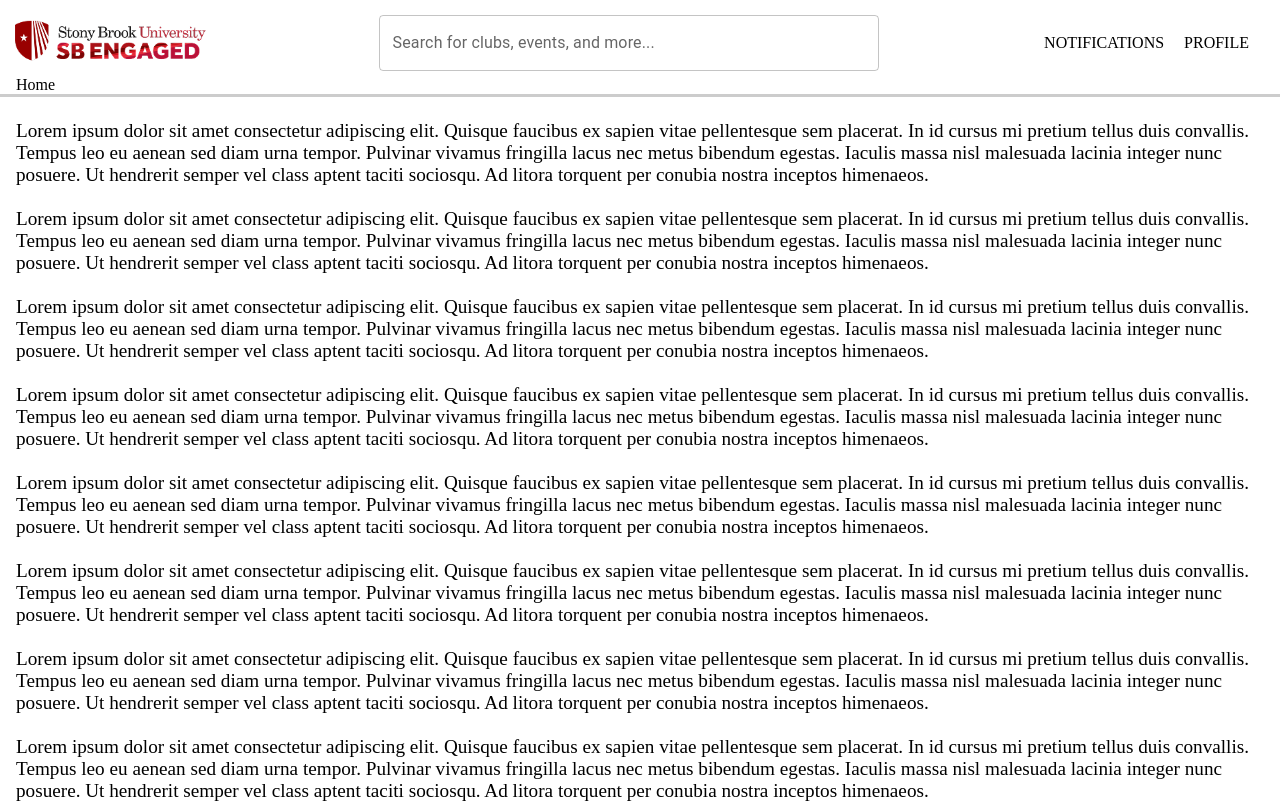
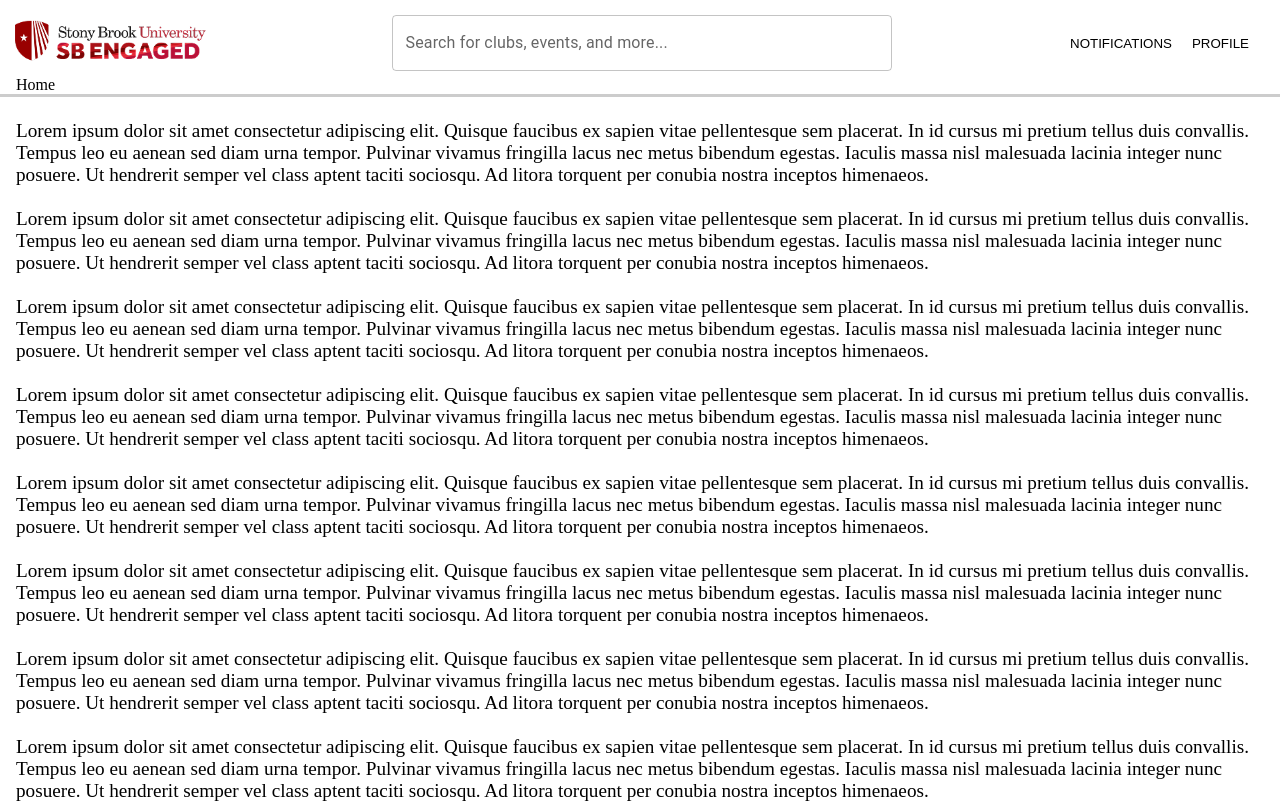
Before and after one commit to Brian0706/ProjectQuack_Corq2.0, a React (Vite) app in the folder ProjectQuack/: page / in a window 1280 px wide. Shown: the top 803 px of the page. Built offline with nearby package versions, Linux system fonts and the light colour scheme.

Commit message:
3/24/26 March Pull 3 - BreadCrumbs component created. Working on other portions and testing this later
TODO:
1. Profile Screen + Main Screen Dropdown *
2. Inbox Screen + Main Screen Dropdown *
3. Search Popup in Main Screen & Actual Search Screen
4. Error Handling in Functions

```diff
--- a/ProjectQuack/src/components/navbarComponents/BreadCrumbs.jsx
+++ b/ProjectQuack/src/components/navbarComponents/BreadCrumbs.jsx
@@ -2,11 +2,6 @@ import Typography from '@mui/material/Typography';
 import Breadcrumbs from '@mui/material/Breadcrumbs';
 import Link from '@mui/material/Link';
 import './BreadCrumbs.css'
-
-function handleClick(event) {
-  event.preventDefault();
-  console.info('You clicked a breadcrumb.');
-}
 
 export default function BreadCrumbs() {
   return (
--- a/ProjectQuack/src/components/navbarComponents/Navbar.css
+++ b/ProjectQuack/src/components/navbarComponents/Navbar.css
@@ -72,13 +72,17 @@
 }
 
 .navbar-notifications {
-    margin-left: 20px;
+    margin-left: 10px;
     cursor: pointer;
+    border: none;
+    background: none;
 }
 
 .navbar-profile {
-    margin-left: 20px;
+    margin-left: 10px;
     cursor: pointer;
+    border: none;
+    background: none;
 }
 
 .button_navbar-logo {
--- a/ProjectQuack/src/components/navbarComponents/Navbar.jsx
+++ b/ProjectQuack/src/components/navbarComponents/Navbar.jsx
@@ -10,6 +10,12 @@ function btnAssigner(input) {
 
 function breadcrumbUpdater(input) {
 
+}
+
+function modal(type) {
+    if(type == 'navbar_notif') {
+
+    }
 }
 
 
@@ -25,13 +31,21 @@ function Navbar() {
     return (
 
     <div className='navbar'>
+
+        {/* Navbar Logo should direct back to homepage. Will test once more than one page exist. */}
         <button id = 'button_navbar-logo' className = 'button_navbar-logo'>
             <img src="/src/assets/Logo.png" className='navbar-logo'/>
         </button>
+
+        {/* Usage of MaterialUI's Search Box with custom CSS Elements */}
         <Box
-        sx={{ width: 500, maxWidth: '100%' }}
-        >
-            <TextField fullWidth label="Search for clubs, events, and more..." id="searchbar"
+            sx={{
+                width: 500,
+                maxWidth: '100%'
+                }}>
+            <TextField
+                fullWidth label="Search for clubs, events, and more..."
+                id="searchbar"
                 type="search"
                 color='red'
                 className='searchbar'
@@ -39,18 +53,18 @@ function Navbar() {
         </Box>
 
         <div className='navbar-right'>
+            <button className='navbar-notifications' onClick="modal('navbar_notif')">
                 <div className='navbar-notifications'>
                     <p>NOTIFICATIONS</p>
                 </div>
+            </button>
 
-
+            <button className='navbar-profile'>
                 <div className='navbar-profile'>
                     <p>PROFILE</p>
                 </div>
+            </button>
         </div>
-
-
-
     </div>
     )
 }
```
Lines whose indentation alone changed are shown as unchanged.
